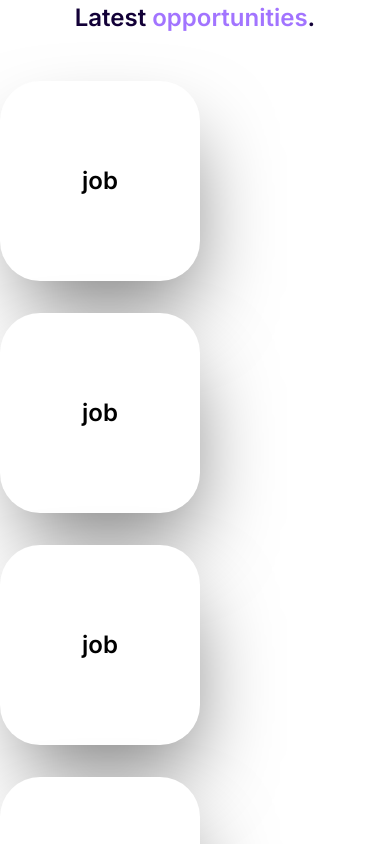
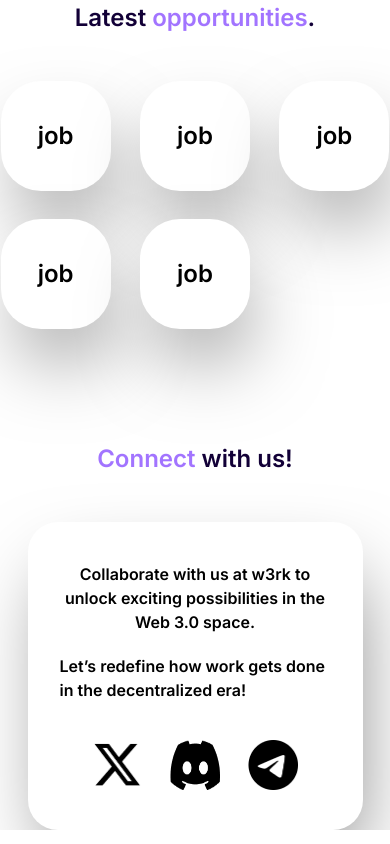
Before and after one commit to RashedAkash/work-3, a Next.js app: page / in a window 390 px wide. Shown: the top 844 px of the page. Built offline with nearby package versions, Linux system fonts and the light colour scheme.

Commit message:
latest news section responsive complete

```diff
--- a/src/components/connect/Connect.jsx
+++ b/src/components/connect/Connect.jsx
@@ -6,7 +6,7 @@ const Connect = () => {
     <section>
       <Container>
         <div>
-          <div className=" tiny:w-[325px] tiny:text-center sm:w-[425px] md:w-[425px] lg:w-[425px] xl:w-[460px] 2xl:w-[460px] 3xl:w-[460px]  mx-auto  mb-[45px]">
+          <div className=" tiny:w-[325px] tiny:text-center sm:text-center sm:w-[425px] md:w-[425px] lg:w-[425px] xl:w-[460px] 2xl:w-[460px] 3xl:w-[460px]  mx-auto  mb-[45px]">
             <h1 className="secondary-color tiny:text-[24px] sm:text-[24px]   font-semibold md:text-[40px] lg:text-[51px] xl:text-[56px] 2xl:text-[56px] 3xl:text-[56px]">
               <span className="text-[#A274FF]">Connect </span>
               with us!
--- a/src/components/latestOpportunity/LatestOpportunity.jsx
+++ b/src/components/latestOpportunity/LatestOpportunity.jsx
@@ -3,17 +3,16 @@ import { jobData } from "../../../public/data/data";
 import Container from "../container/Container";
 
 const LatestOpportunity = () => {
-
   return (
-    <section>
+    <section className="mb-28">
       <Container>
         <div className="text-center mb-[45px]">
           <SectionTitle title1="Latest" title2="opportunities" />
         </div>
-        <div className="grid lg:grid-cols-5 xl:grid-cols-5 gap-8">
+        <div className="grid  place-items-center  lg:w-[1020px]  xl:w-[1156px]  2xl:w-[1156px]  3xl:w-[1156px]  tiny:grid-cols-3 sm:grid-cols-3 md:grid-cols-5 lg:grid-cols-5 xl:grid-cols-5 2xl:grid-cols-5 3xl:grid-cols-5 gap-7 mx-auto ">
           {jobData?.map((job, index) => (
             <div
-              className="custom-box-shadow bg-white rounded-[40px] w-[200px] h-[200px] relative"
+              className="custom-box-shadow bg-white rounded-[40px] tiny:w-[110px] tiny:h-[110px] sm:w-[130px] sm:h-[130px] md:w-[140px] md:h-[140px] lg:w-[180px] lg:h-[180px]  xl:w-[200px] xl:h-[200px] 2xl:w-[200px] 2xl:h-[200px] 3xl:w-[200px] 3xl:h-[200px]  relative"
               key={index}
             >
               <p className=" font-semibold text-2xl primary-color absolute top-1/2 -translate-y-1/2 -translate-x-1/2  left-1/2 ">
--- a/tailwind.config.js
+++ b/tailwind.config.js
@@ -14,8 +14,8 @@ module.exports = {
       },
     },
     screens: {
-      tiny: { min: "300px", max: "425px" },
-      sm: { min: "426px", max: "767px" },
+      tiny: { min: "250px", max: "424px" },
+      sm: { min: "425px", max: "767px" },
       md: { min: "768px", max: "1023px" },
       lg: { min: "1024px", max: "1279px" },
       xl: { min: "1280px", max: "1535px" },
```
